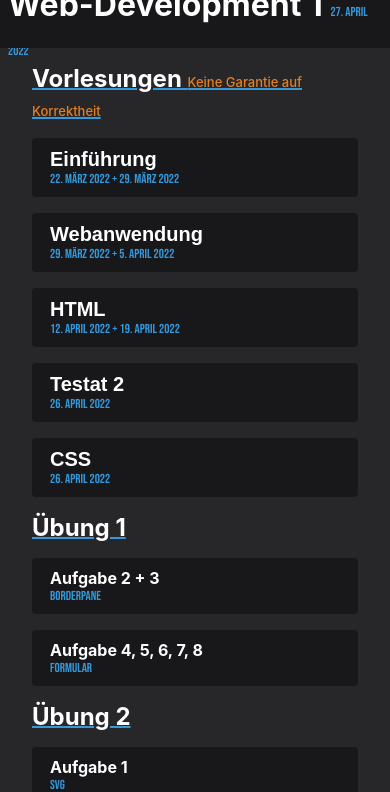
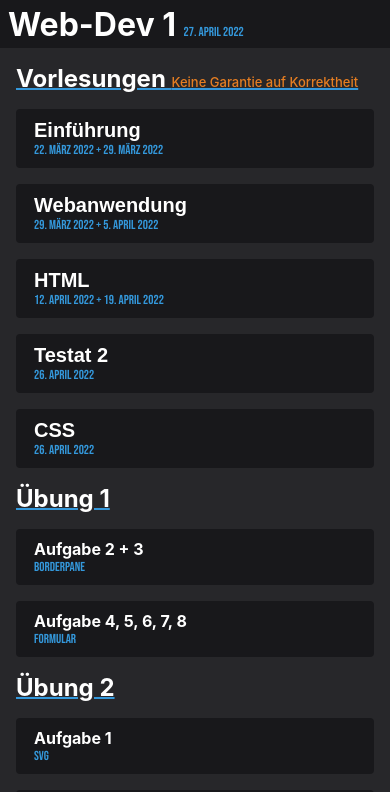
Before and after one commit to riedadr/webdev, a plain HTML site: page index.html in a window 390 px wide. Shown: the top 792 px of the page. Drawn offline with Linux system fonts and the light colour scheme.

Commit message:
Anpassung Index

```diff
--- a/index.html
+++ b/index.html
@@ -4,6 +4,7 @@
         <meta charset="UTF-8" />
         <meta http-equiv="X-UA-Compatible" content="IE=edge" />
         <meta name="viewport" content="width=device-width, initial-scale=1.0" />
+        <meta name="theme-color" content="#18181b" />
         <link rel="icon" href="/favicon.ico" />
         <link rel="stylesheet" href="index.css" />
         <link rel="stylesheet" href="prism/prism.css" />
@@ -14,7 +15,7 @@
         <header>
             <div class="nav-content">
                 <h1 class="no-margin">
-                    Web-Development 1
+                    Web-Dev 1
                     <time class="datum"
                         >27. April 2022
                     </time>
@@ -242,7 +243,7 @@
             </section>
             <section id="html">
                 <h1 class="no-margin">
-                    HTML <small>(Hypertext Markup Language</small>
+                    HTML <small>(Hypertext Markup Language)</small>
                     <time class="datum">12. April 2022 + 19. April 2022</time>
                 </h1>
                 <h2>Entwicklung von HTML</h2>
@@ -317,7 +318,7 @@
                 <p>enthält den sichtbaren Seiteninhalt.</p>
             </section>
             <section id="testat2">
-                <h1>
+                <h1 class="no-margin">
                     Testat 2
                     <time class="datum">26. April 2022</time>
                 </h1>
--- a/index.scss
+++ b/index.scss
@@ -346,8 +346,8 @@ footer {
 
 @media screen and (max-width: 600px) {
     section {
-        padding: 2rem;
+        padding: 1rem;
         padding-top: 1rem;
-        padding-bottom: 2rem;
+        padding-bottom: 1rem;
     }
 }
```
Also changed, not shown: index.css.
